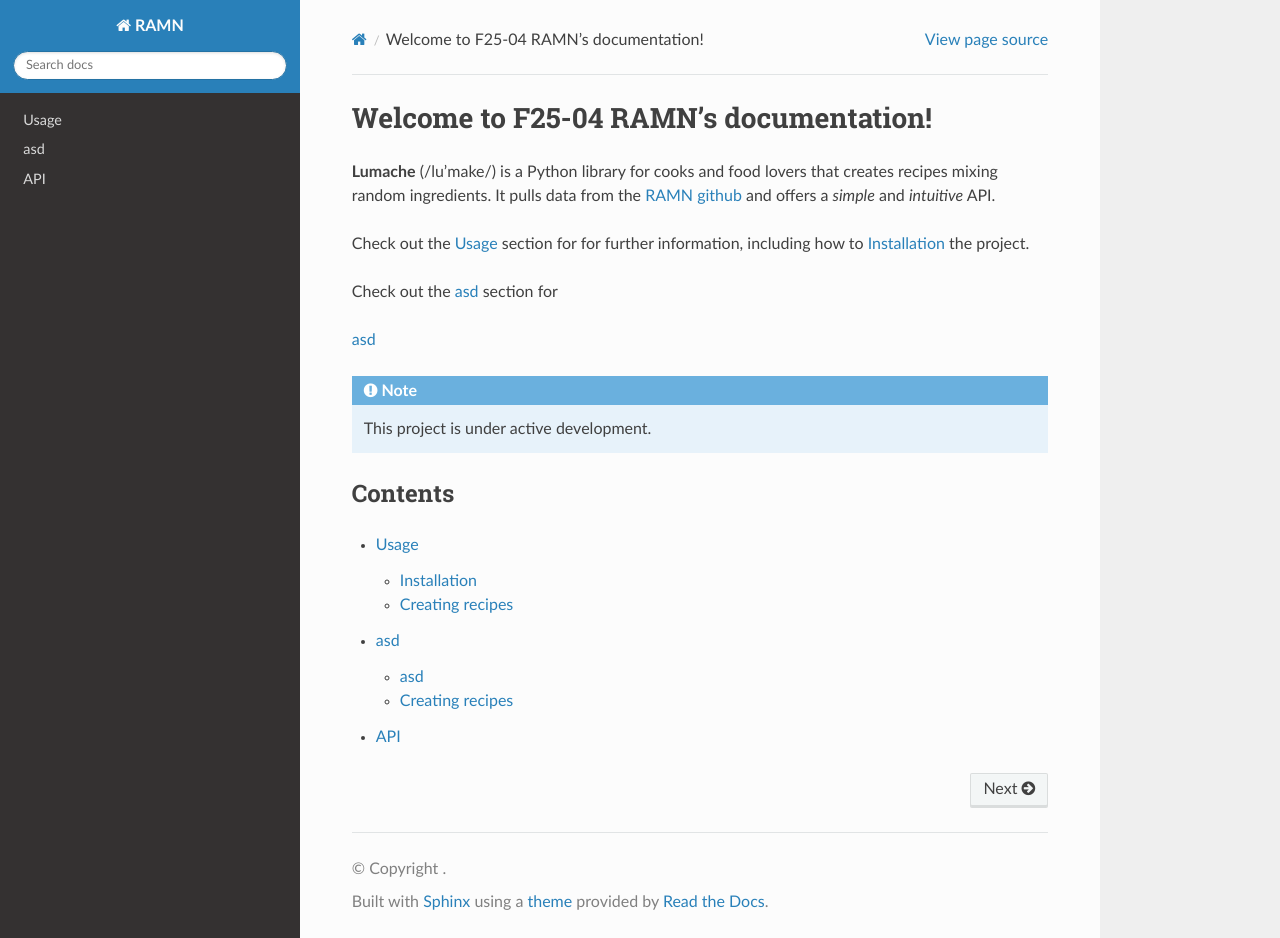
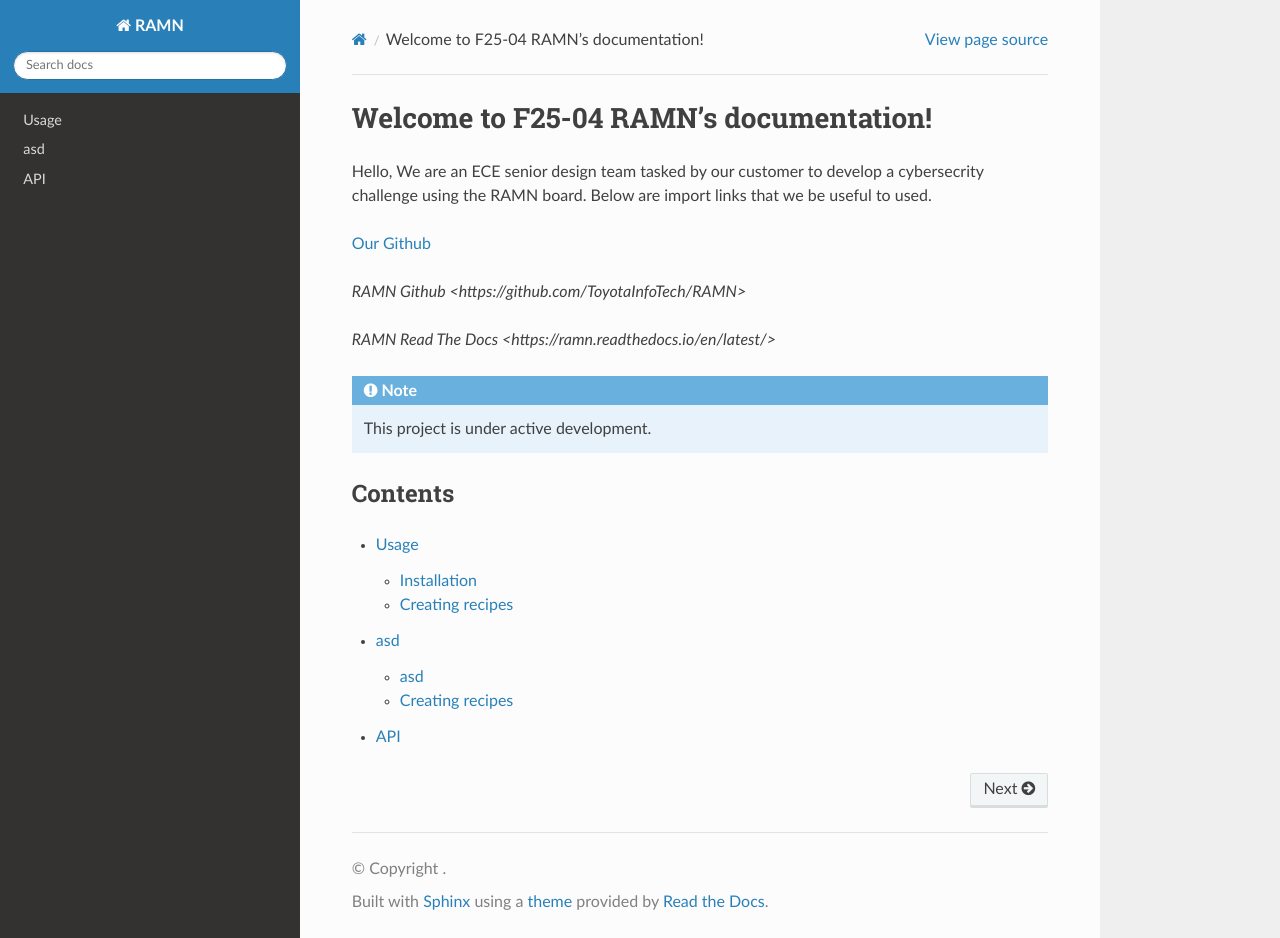
Before and after one commit to JonasvonStein/F25-04-Drive-Secure-Teaching-Automotive-Cybersecurity-with-RAMN, a Sphinx documentation site: the page built from docs/source/index.rst, in a window 1280 px wide and 938 px high. Built offline with Sphinx 7.4.7 and the Read the Docs theme 3.1.0, drawn with Linux system fonts in a browser that asks for light colours.

Commit message:
updated the home page

```diff
--- a/docs/source/index.rst
+++ b/docs/source/index.rst
@@ -1,17 +1,14 @@
 Welcome to F25-04 RAMN's documentation!
 ===================================
 
-**Lumache** (/lu'make/) is a Python library for cooks and food lovers
-that creates recipes mixing random ingredients.
-It pulls data from the `RAMN github <https://github.com/JonasvonStein/F25-04-Drive-Secure-Teaching-Automotive-Cybersecurity-with-RAMN/tree/main>`_
-and offers a *simple* and *intuitive* API.
+Hello, We are an ECE senior design team tasked by our customer to develop a cybersecrity challenge using the RAMN board.
+Below are import links that we be useful to used.
 
-Check out the :doc:`usage` section for for further information, including
-how to :ref:`installation` the project.
+`Our Github <https://github.com/JonasvonStein/F25-04-Drive-Secure-Teaching-Automotive-Cybersecurity-with-RAMN/tree/main>`_
 
-Check out the :doc:`asd` section for
+`RAMN Github <https://github.com/ToyotaInfoTech/RAMN>`
 
-:ref:`asd`
+`RAMN Read The Docs <https://ramn.readthedocs.io/en/latest/>`
 
 .. note::
 
```
